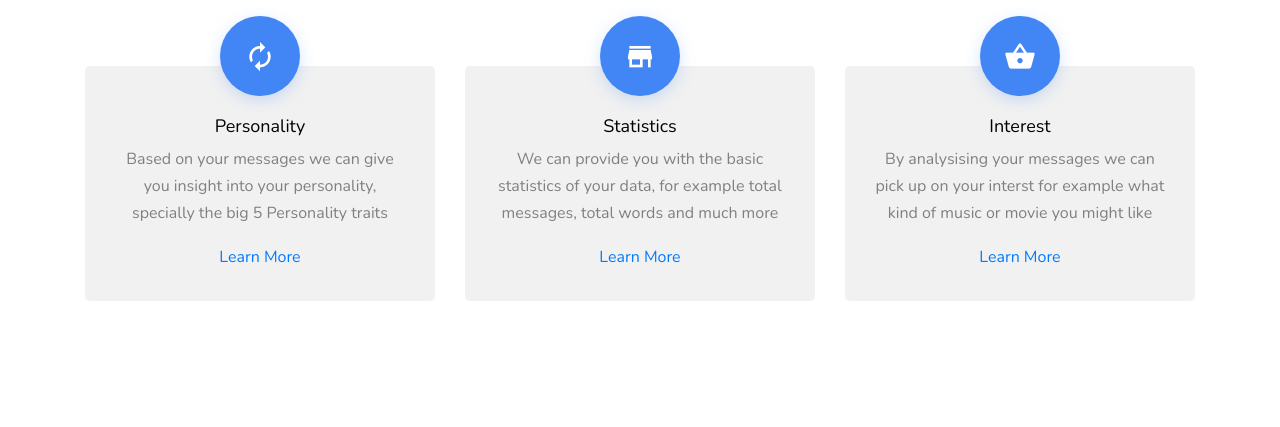
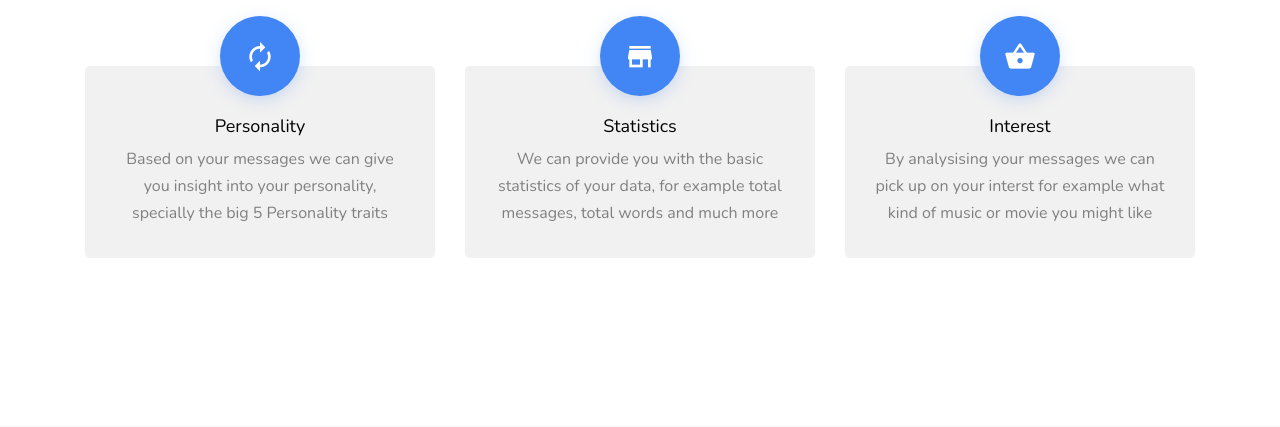
Before and after one commit to abhin-ch/MessengerAnalyse-v2.0, a Flask app: page / in a window 1280 px wide. Shown: the part 1104-1531 px from the top of the page. Run offline with Flask 3, Linux system fonts and the light colour scheme; some libraries are stand-ins or nearby versions; some web fonts are replaced.

Commit message:
Removed learn more links from features

```diff
--- a/templates/upload.html
+++ b/templates/upload.html
@@ -162,7 +162,6 @@
               <div>
                 <h3>Personality</h3>
                 <p>Based on your messages we can give you insight into your personality, specially the big 5 Personality traits</p>
-                <p><a href="https://github.com/abhin-ch/MessengerAnalyse-v2.0">Learn More</a></p>
               </div>
 
             </div>
@@ -177,7 +176,6 @@
               <div>
                 <h3>Statistics</h3>
                 <p>We can provide you with the basic statistics of your data, for example total messages, total words and much more</p>
-                <p><a href="https://github.com/abhin-ch/MessengerAnalyse-v2.0">Learn More</a></p>
               </div>
             </div>
           </div>
@@ -189,7 +187,6 @@
               <div>
                 <h3>Interest</h3>
                 <p>By analysising your messages we can pick up on your interst for example what kind of music or movie you might like</p>
-                <p><a href="https://github.com/abhin-ch/MessengerAnalyse-v2.0">Learn More</a></p>
               </div>
             </div>
           </div>
```
